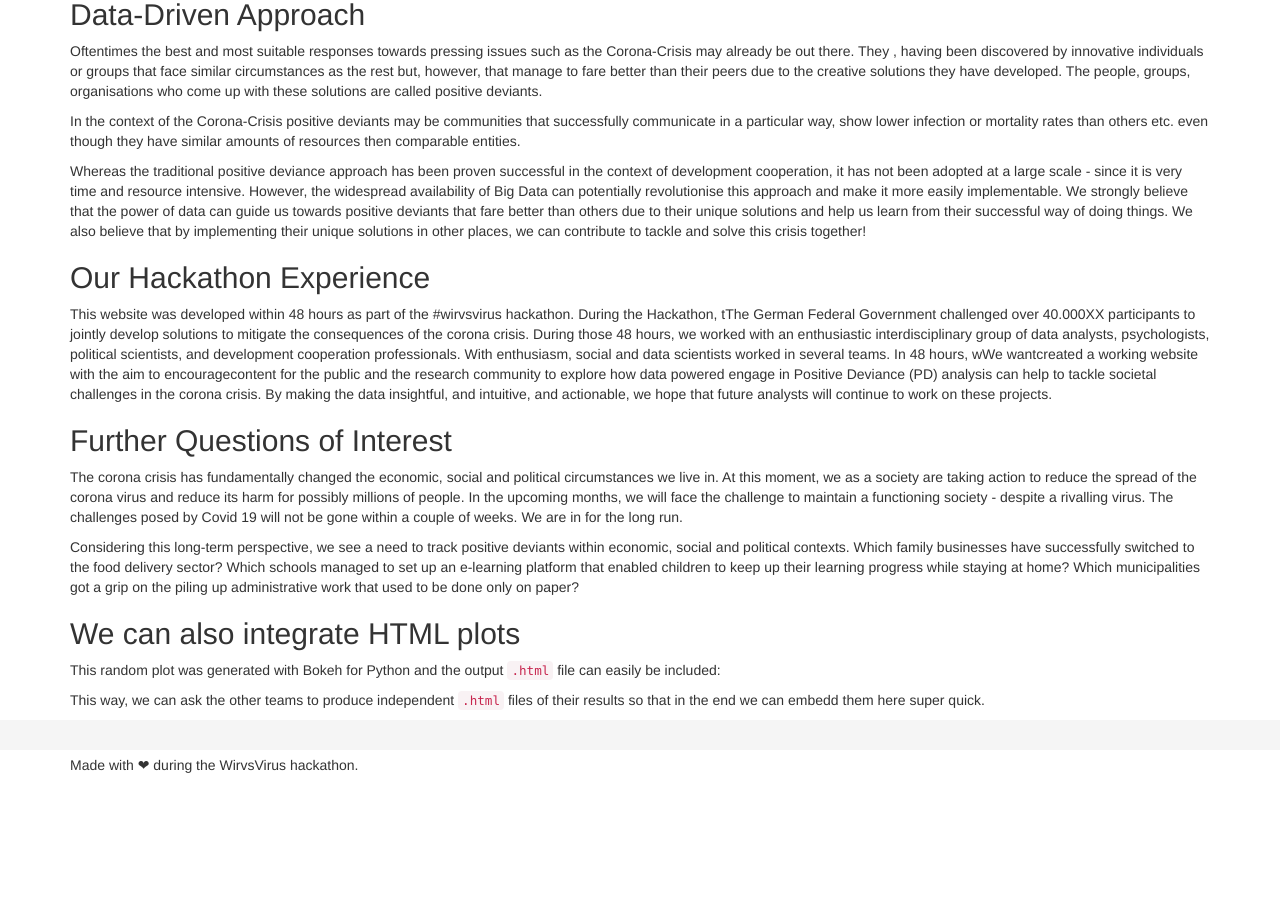
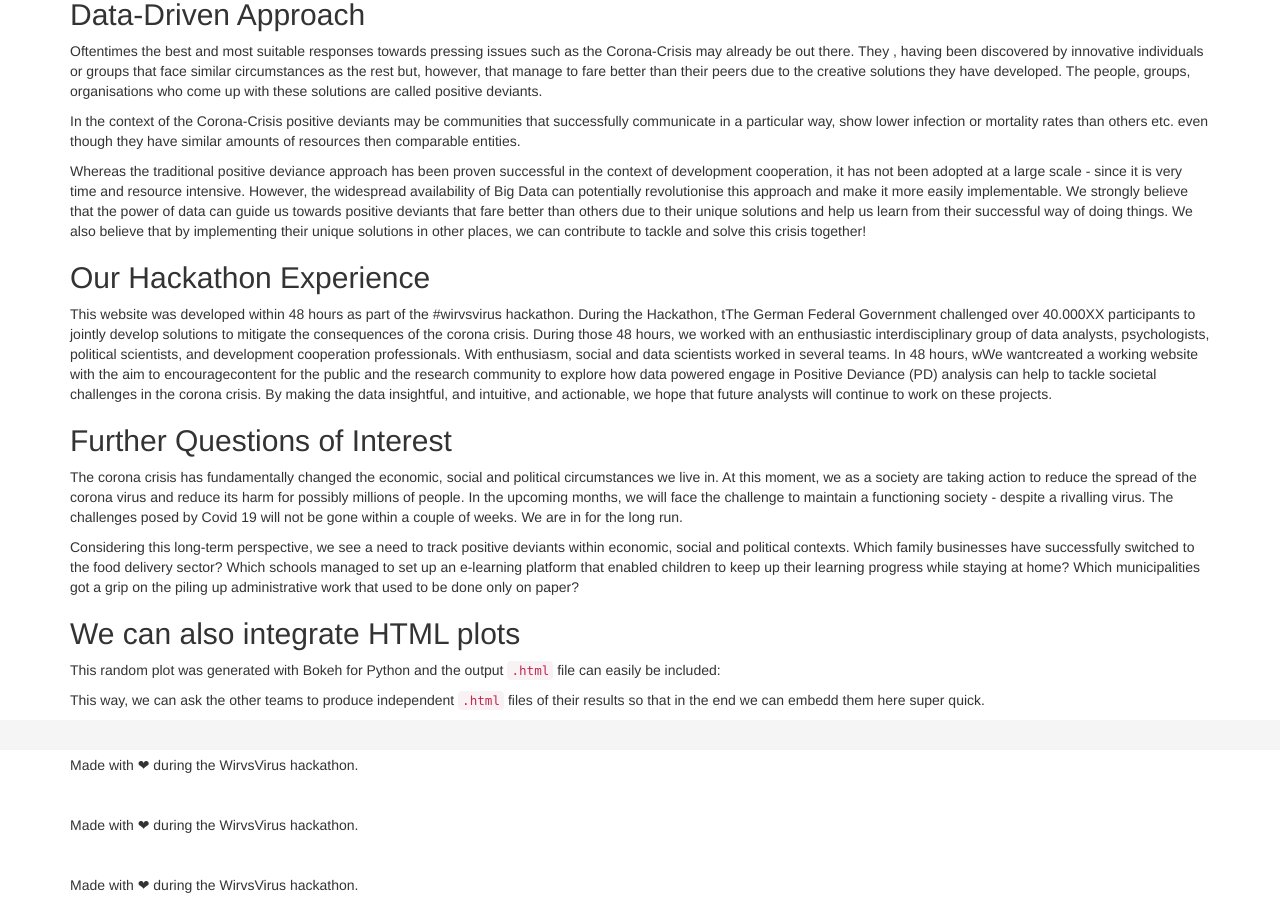
Before and after one commit to pd-viral/web, a Jekyll site: the page built from index.md, in a window 1280 px wide and 900 px high, scrolled down 638 px. Built offline with Jekyll 4.4.1, drawn with Linux system fonts in a browser that asks for light colours; nearby versions of some CDN libraries; before the commit the page ends 1418 px from its top, so only the background shows below that.

Commit message:
some changes

```diff
--- a/_includes/themes/bootstrap-3/default.html
+++ b/_includes/themes/bootstrap-3/default.html
@@ -92,6 +92,11 @@
 
         <p><br>Made with ❤ during the WirvsVirus hackathon.<br>
         </p>
+        <p><br>Made with ❤ during the WirvsVirus hackathon.<br>
+        </p>
+        <p><br>Made with ❤ during the WirvsVirus hackathon.<br>
+        </p>
+
       </div>
     </div>
 
```
